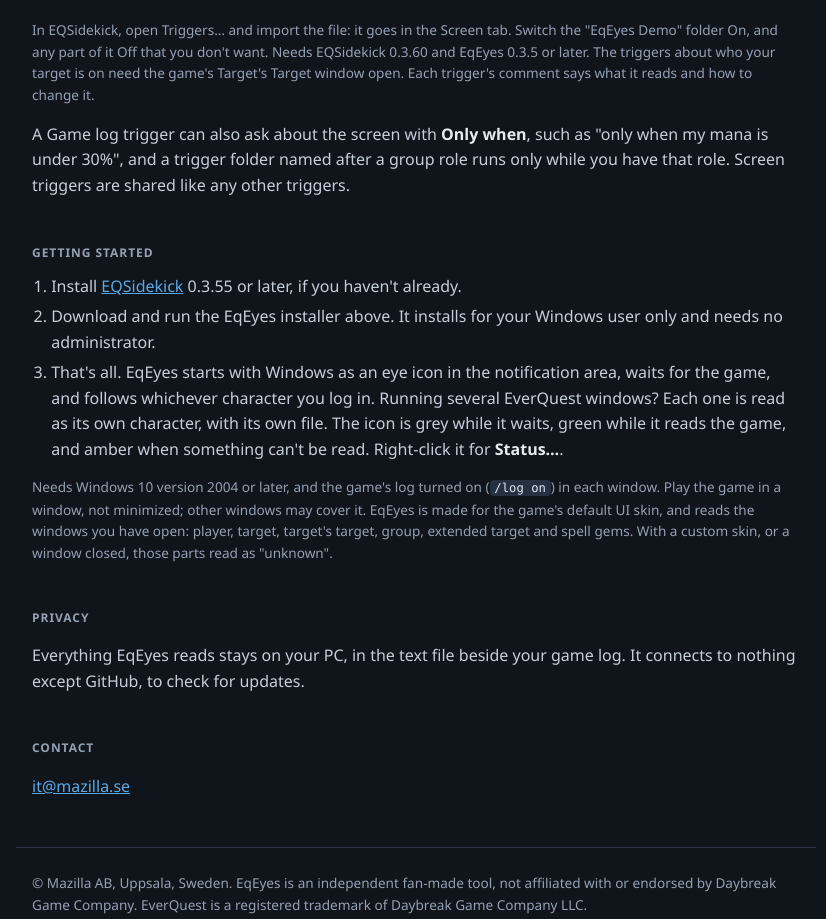
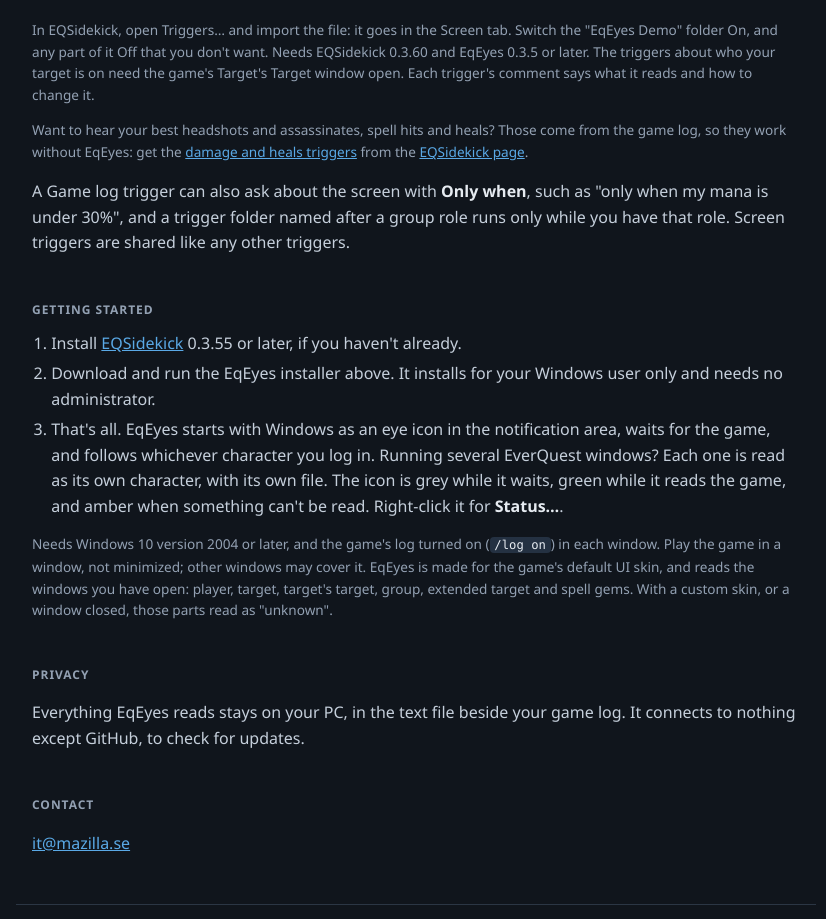
Before and after one commit to mmarpik/mazilla-se, a plain HTML site: page eqeyes/index.html in a window 1280 px wide. Shown: the part 1399-2318 px from the top of the page, without its empty margins (224-1050 px from the left). Drawn offline with Linux system fonts and the light colour scheme.

Commit message:
EqEyes page: link to the damage and heals triggers
Co-Authored-By: Claude Opus 5.5 <noreply@anthropic.com>

```diff
--- a/eqeyes/index.html
+++ b/eqeyes/index.html
@@ -90,6 +90,9 @@
        folder On, and any part of it Off that you don't want. Needs EQSidekick 0.3.60 and EqEyes 0.3.5 or later. The
        triggers about who your target is on need the game's Target's Target window open. Each trigger's comment says what
        it reads and how to change it.</p>
+    <p class="small">Want to hear your best headshots and assassinates, spell hits and heals? Those come from the game log,
+       so they work without EqEyes: get the <a href="/eqsidekick/Damage-and-Heals.gtp" download>damage and heals triggers</a>
+       from the <a href="/eqsidekick/">EQSidekick page</a>.</p>
     <p>A Game log trigger can also ask about the screen with <strong>Only when</strong>, such as "only when my mana is under 30%",
        and a trigger folder named after a group role runs only while you have that role. Screen triggers are shared like any
        other triggers.</p>
```
